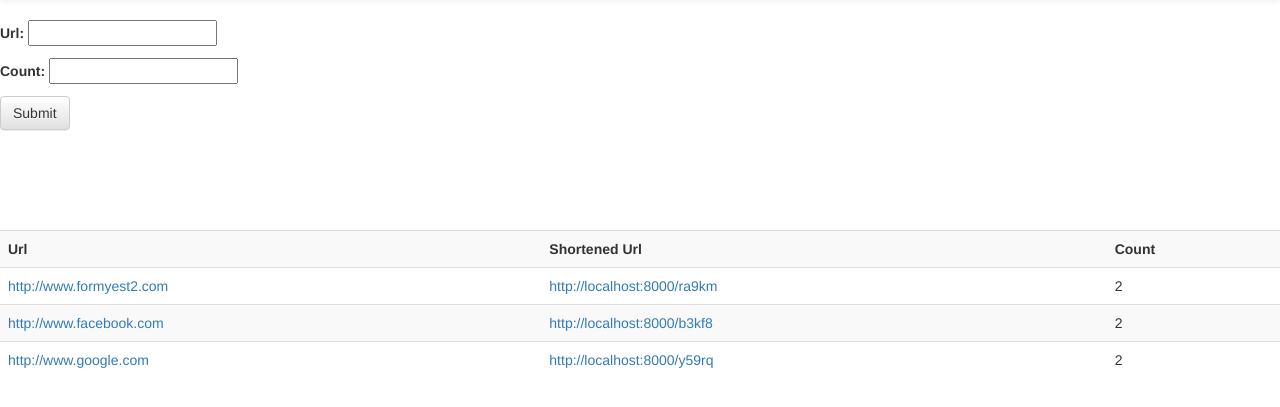
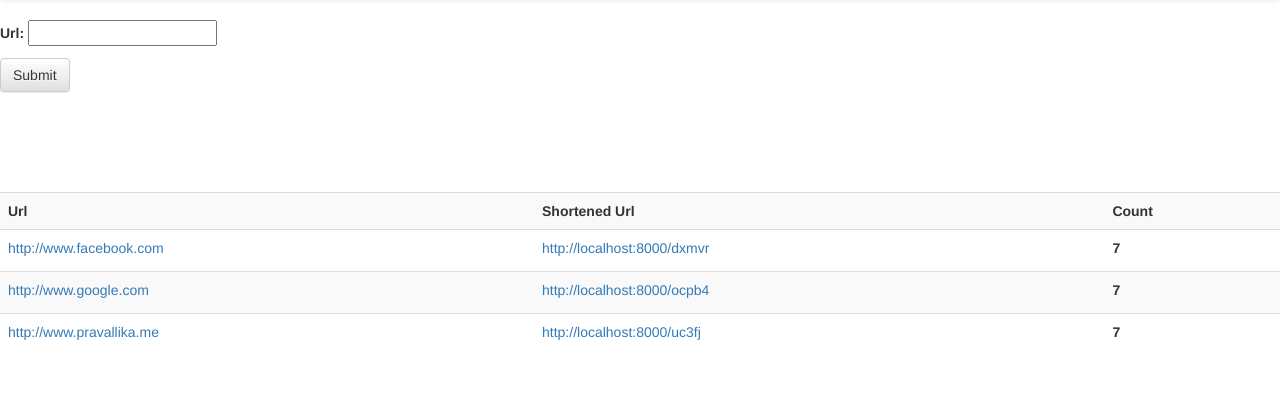
Before and after one commit to rpraval1/Url-Shortening, a Django app: page / in a window 1280 px wide. Shown: the part 52-459 px from the top of the page. Run offline with Django 3.2, Linux system fonts and the light colour scheme; data comes from the database, SQL or seed files in the repository; some libraries are stand-ins or nearby versions.

Commit message:
Fixed redirect and update form data

```diff
--- a/shrt_link/static/main.js
+++ b/shrt_link/static/main.js
@@ -0,0 +1,8 @@
+$( document ).ready(function() {
+    console.log( "ready!" );
+
+    $(".counter").click(function( ){
+      count =  parseInt($("#clickCount"+this.id).text()) + 1;
+      $("#clickCount"+this.id).text(count);
+    })
+});
--- a/shrt_link/templates/base.html
+++ b/shrt_link/templates/base.html
@@ -14,6 +14,7 @@
   <body>
     {% block content %}
     {% endblock content %}
+    <script src="https://ajax.googleapis.com/ajax/libs/jquery/1.12.4/jquery.min.js"></script>
     <script src="https://maxcdn.bootstrapcdn.com/bootstrap/3.3.7/js/bootstrap.min.js" integrity="sha384-Tc5IQib027qvyjSMfHjOMaLkfuWVxZxUPnCJA7l2mCWNIpG9mGCD8wGNIcPD7Txa" crossorigin="anonymous"></script>
     <script src="{% static 'main.js' %}"></script>
   </body>
--- /dev/null
+++ b/shrt_link/templates/shrt_my_link/404.html
@@ -0,0 +1,6 @@
+{% extends "base.html" %}
+
+{% block content %}
+<h1 align="center">You seem to have hit a Rock</h1>
+<h2 align="center"> Can I offer you a cookie</h2>
+{% endblock %}
--- a/shrt_link/templates/shrt_my_link/linklists.html
+++ b/shrt_link/templates/shrt_my_link/linklists.html
@@ -8,8 +8,10 @@
   {% for link in links %}
     <tr>
       <td><a href={{link.url}}>{{link.url}}</a></td>
-      <td><a href={{link.url}}>http://localhost:8000/{{link.token}}</a></td>
-      <td>{{link.count}}</td>
+      <td><a href="http://localhost:8000/{{link.token}}"  target="_blank" id="{{link.token}}" class="counter">http://localhost:8000/{{link.token}}</a></td>
+      <td >
+        <label id="clickCount{{link.token}}" class="clickCount">{{link.clickCount}}</label>
+      </td>
     </tr>
   {% endfor %}
 </table>
--- a/shrt_link/urls.py
+++ b/shrt_link/urls.py
@@ -20,4 +20,6 @@ from shrt_my_link import views
 urlpatterns = [
     url(r'^$', views.index, name='index'),
     url(r'^admin/', admin.site.urls),
+    url(r'^(?P<token_id>[a-z0-9]*)/$', views.counter),
+
 ]
--- a/shrt_my_link/admin.py
+++ b/shrt_my_link/admin.py
@@ -3,6 +3,6 @@ from django.contrib import admin
 from .models import Link
 
 class LinksAdmin(admin.ModelAdmin):
-    list_display = ['url', 'token', 'count']
+    list_display = ['url', 'token', 'clickCount']
 
 admin.site.register(Link, LinksAdmin)
--- a/shrt_my_link/forms.py
+++ b/shrt_my_link/forms.py
@@ -4,4 +4,4 @@ from shrt_my_link.models import Link
 class LinkForm(forms.ModelForm):
     class Meta:
         model = Link
-        fields = ('url', 'count')
+        fields = ('url',)
--- a/shrt_my_link/models.py
+++ b/shrt_my_link/models.py
@@ -5,7 +5,7 @@ from django.db import models
 class Link(models.Model):
     url = models.URLField(max_length=200)
     token = models.CharField(max_length=200)
-    count = models.IntegerField()
+    clickCount = models.IntegerField(default=0)
 
     def __str__(self):
-        return '%s %s' % (self.url, self.token)
+        return '%s %s %d' % (self.url, self.token, self.clickCount)
--- a/shrt_my_link/views.py
+++ b/shrt_my_link/views.py
@@ -6,16 +6,16 @@ from shrt_my_link.forms import LinkForm
 import random
 import string
 
-
 def index(request):
     if request.method == "POST":
         form = LinkForm(request.POST)
+
         if form.is_valid():
             link = form.save(commit=False)
             s = string.lowercase+string.digits
             link.token = ''.join(random.sample(s,5))
             link.save()
-            return redirect('index')
+            return redirect('/')
     else:
         form = LinkForm()
     links = Link.objects.all()
@@ -23,3 +23,13 @@ def index(request):
         'form': form,
         'links': links,
     })
+
+def counter(request,token_id):
+    checkToken = Link.objects.filter(token = token_id)
+    if checkToken.count() > 0:
+        links = Link.objects.get(token = token_id)
+        links.clickCount += 1
+        links.save()
+        return redirect(links.url)
+    else:
+        return render(request, 'shrt_my_link/404.html')
```
Also changed, not shown: db.sqlite3, shrt_my_link/migrations/0003_auto_20170221_1813.py (added), 6 other files.
